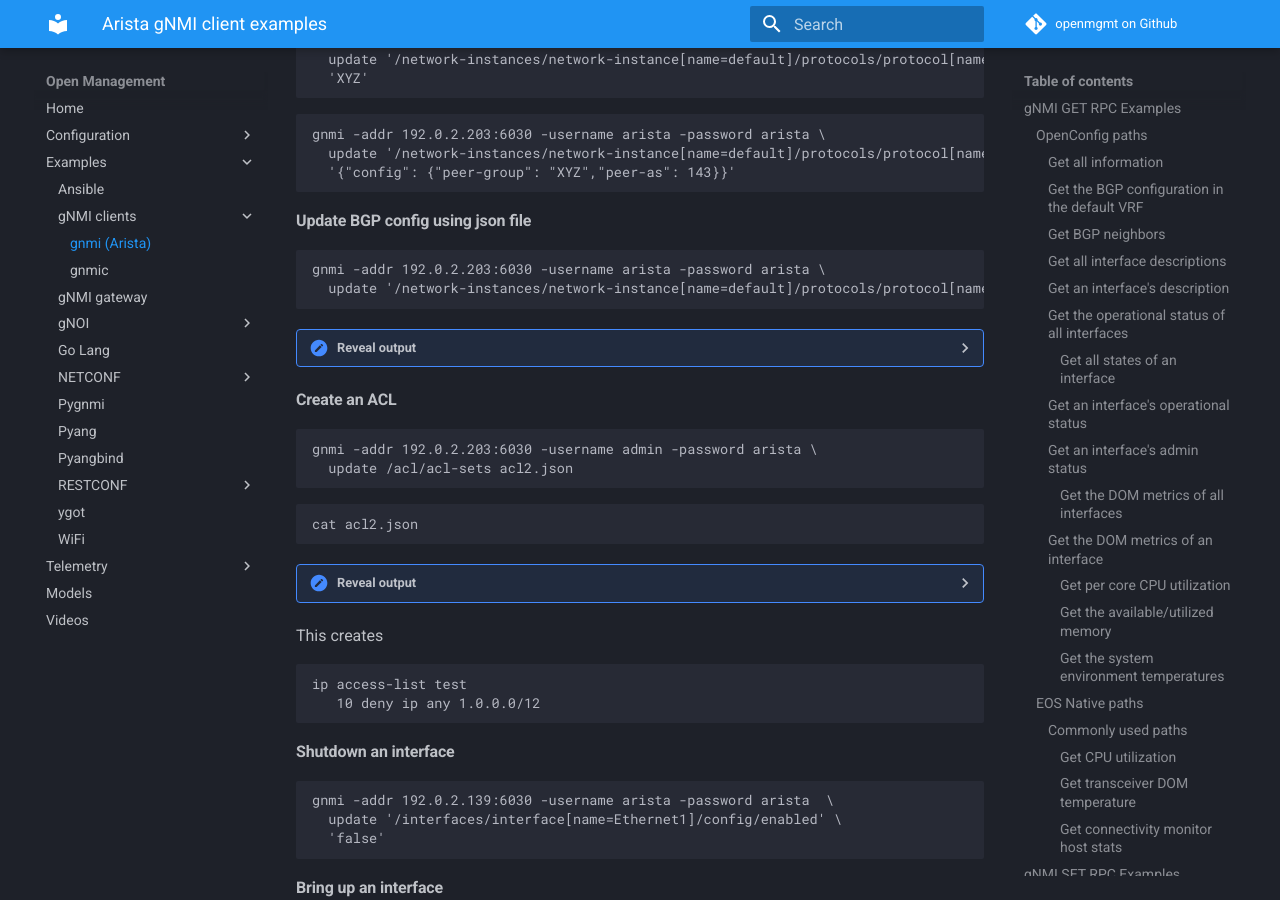
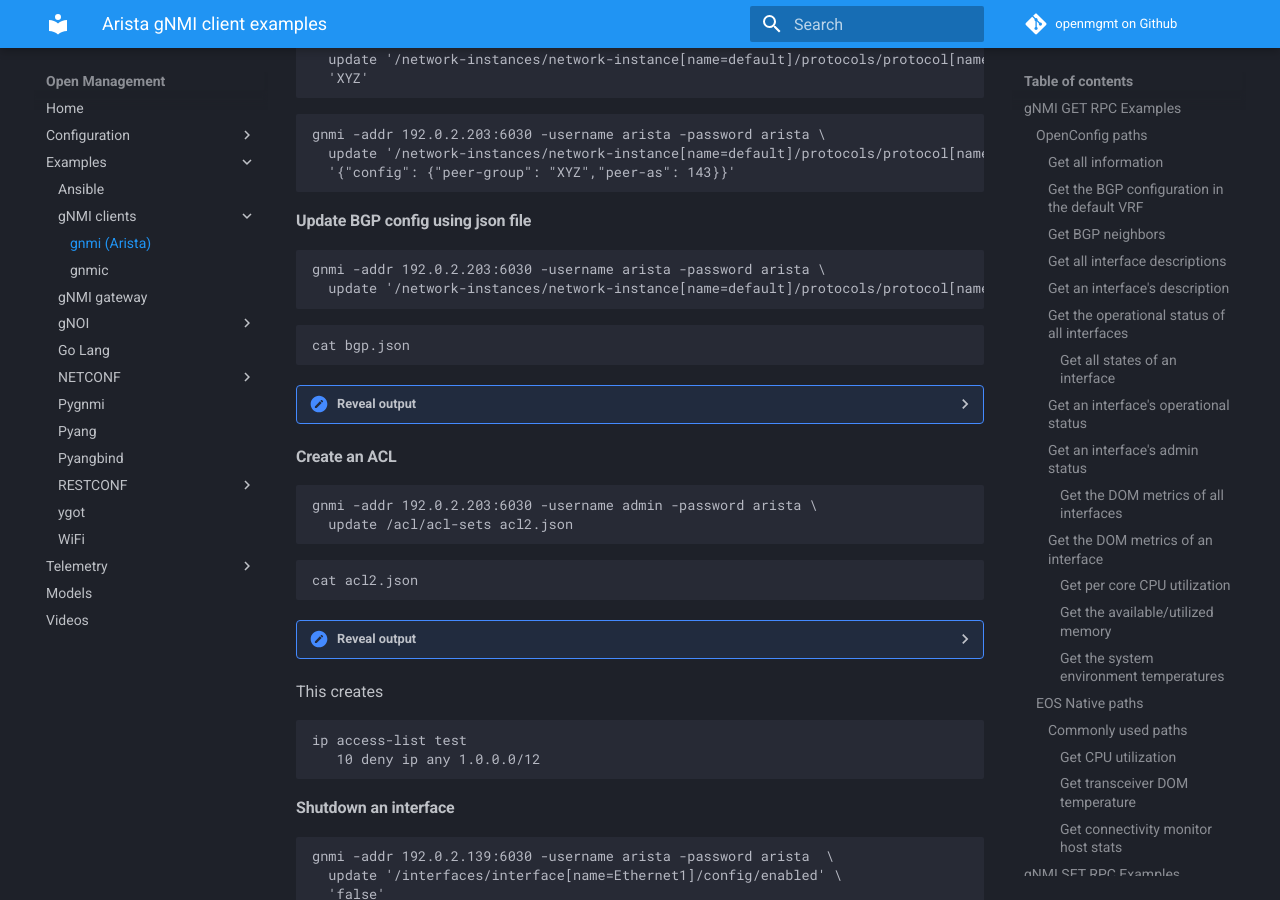
Before and after one commit to aristanetworks/openmgmt, an MkDocs documentation site: the page built from docs/examples/gnmi-clients/arista-gnmi/index.md, in a window 1280 px wide and 900 px high, scrolled down 5211 px. Built offline with MkDocs 1.6.1 and Material for MkDocs 9.7.7, drawn with Linux system fonts in a browser that asks for light colours; comment, search, counter and statistics services are not loaded.

Commit message:
Add value for update BGP config using json file

````diff
--- a/docs/examples/gnmi-clients/arista-gnmi/index.md
+++ b/docs/examples/gnmi-clients/arista-gnmi/index.md
@@ -852,7 +852,11 @@
 
 ```shell
 gnmi -addr 192.0.2.203:6030 -username arista -password arista \
-  update '/network-instances/network-instance[name=default]/protocols/protocol[name=BGP][identifier=BGP]/bgp'
+  update '/network-instances/network-instance[name=default]/protocols/protocol[name=BGP][identifier=BGP]/bgp' bgp.json
+```
+
+```shell
+cat bgp.json
 ```
 
 <details><summary> Reveal output</summary>
````
